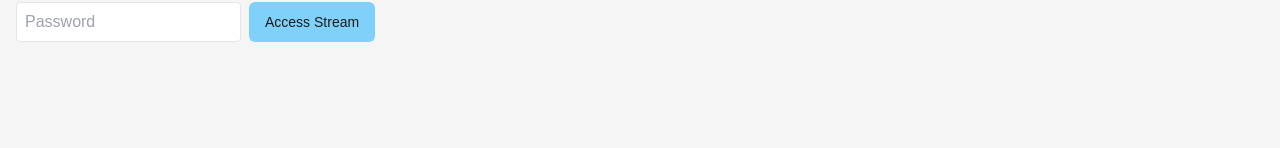
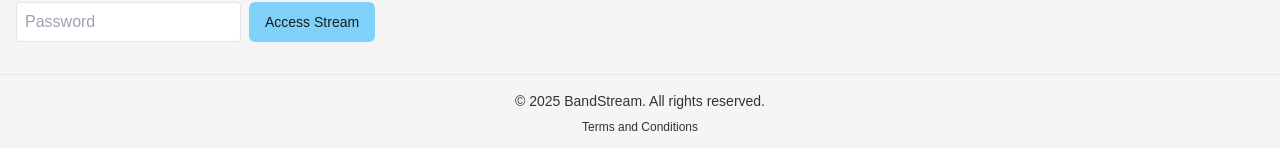
Before and after one commit to sumitjangid/MusicBandStreaming-Portfolio, a Next.js app: page / in a window 1280 px wide. Shown: the part 2363-2511 px from the top of the page. Before the commit the page ends 2437 px from the top, so only its background shows below. Built offline with nearby package versions, Linux system fonts and the light colour scheme; no server answers.

Commit message:
let's add a footer with copywrite and tearmsand condition

```diff
--- a/src/app/layout.tsx
+++ b/src/app/layout.tsx
@@ -4,6 +4,7 @@ import './globals.css';
 import {getYouTubeVideos} from '@/services/youtube';
 import Home from './page';
 import Nav from '@/components/nav';
+import Footer from '@/components/footer';
 
 const geistSans = Geist({
   variable: '--font-geist-sans',
@@ -34,6 +35,7 @@ export default async function RootLayout({
       >
         <Nav />
         <Home videos={videos} />
+        <Footer />
       </body>
     </html>
   );
--- /dev/null
+++ b/src/components/footer.tsx
@@ -0,0 +1,18 @@
+const Footer = () => {
+  return (
+    <footer className="bg-background border-t shadow-sm py-4">
+      <div className="container mx-auto px-4 text-center">
+        <p className="text-sm">
+          &copy; {new Date().getFullYear()} BandStream. All rights reserved.
+        </p>
+        <p className="text-xs mt-2">
+          <a href="/terms" className="hover:underline">
+            Terms and Conditions
+          </a>
+        </p>
+      </div>
+    </footer>
+  );
+};
+
+export default Footer;
```
